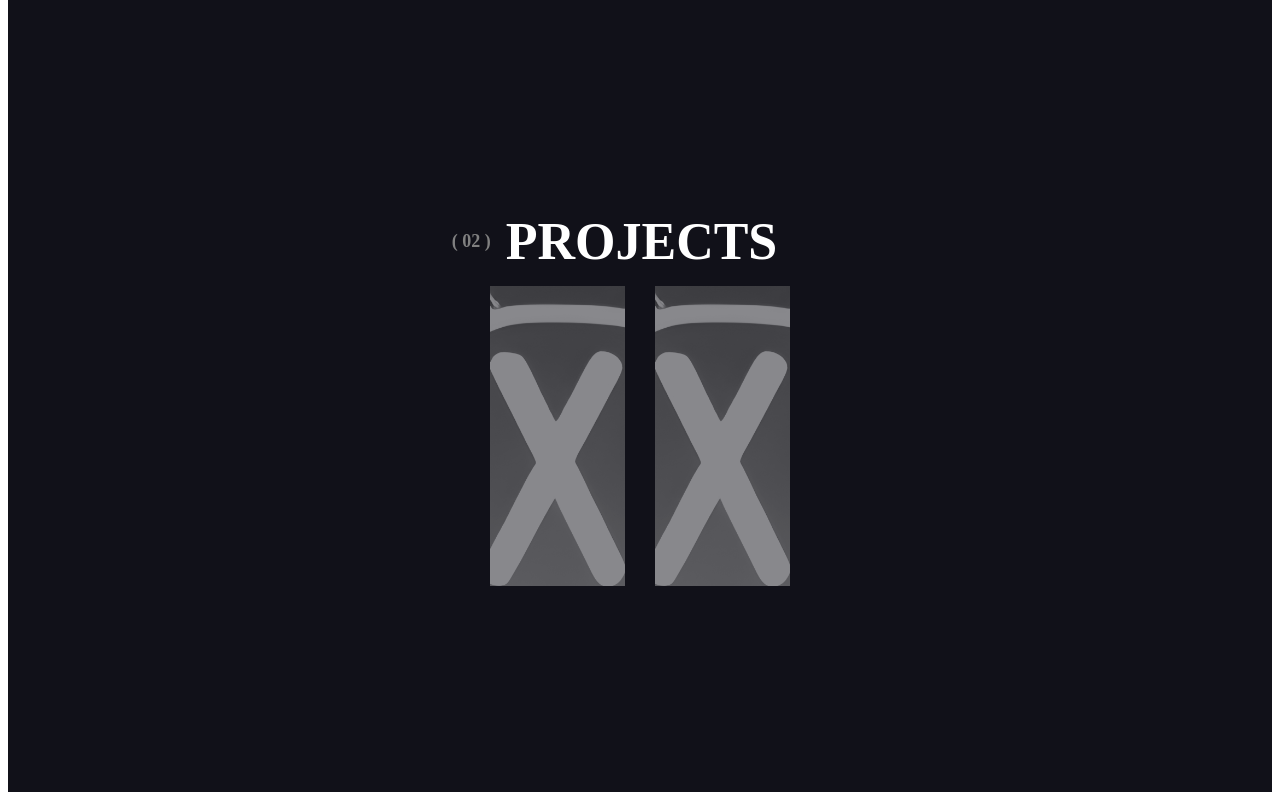
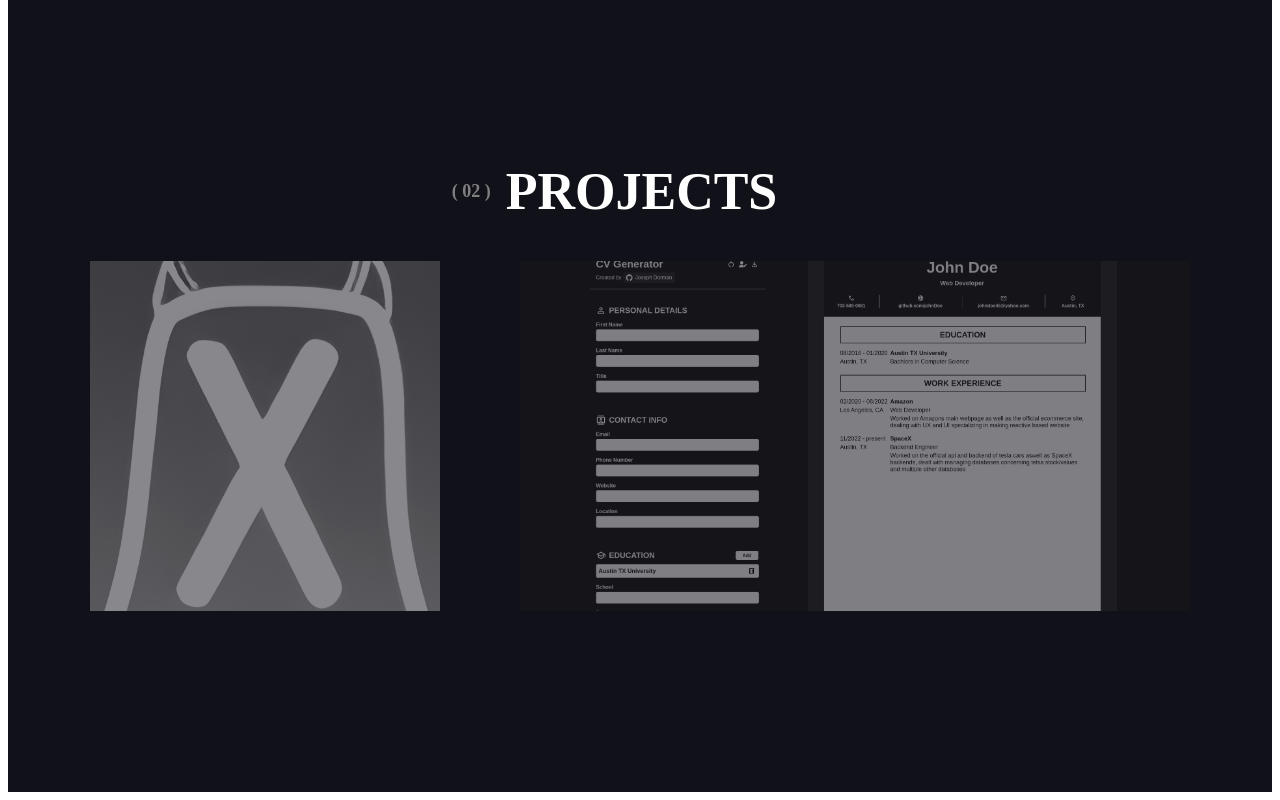
Before and after one commit to josephdorman/portfolio, a React (Vite) app: page / in a window 1280 px wide. Shown: the part 1268-2068 px from the top of the page. Built offline with nearby package versions, Linux system fonts and the light colour scheme; the HTML template or start-up script is replaced by a standard one.

Commit message:
feat: finish ui example for projects

```diff
--- a/src/components/projects.jsx
+++ b/src/components/projects.jsx
@@ -1,4 +1,5 @@
 import lucid from "/lucidbot.jpg";
+import gen from "/cv-generator-preview.png";
 import "../styles/projects.css";
 
 function Projects() {
@@ -6,6 +7,7 @@ function Projects() {
   let centerY = window.innerHeight / 2;
 
   function onPointerEnter(e) {
+    console.log(e.target);
     let diffX = (centerX - e.clientX) / 15;
     let diffY = (centerY - e.clientY) / 15;
 
@@ -14,8 +16,8 @@ function Projects() {
   }
 
   function onPointerMove(e) {
-    let diffX = (centerX - e.clientX) / 15;
-    let diffY = (centerY - e.clientY) / 15;
+    let diffX = (centerX - e.clientX) / 40;
+    let diffY = (centerY - e.clientY) / 40;
 
     e.target.style.transition = `none`;
     e.target.style.transform = `translateY(${diffY}px) translateX(${diffX}px)`;
@@ -34,21 +36,23 @@ function Projects() {
           <span>PROJECTS</span>
         </h2>
         <div className="project-container">
-          <div
+          <div className="project-card lucid">
+            <img
               onPointerLeave={onPointerLeave}
               onPointerEnter={onPointerEnter}
               onPointerMove={onPointerMove}
-            className="project-card lucid"
-          >
-            <img src={lucid} alt="" />
+              src={lucid}
+              alt=""
+            />
           </div>
-          <div
+          <div className="project-card gen">
+            <img
               onPointerLeave={onPointerLeave}
               onPointerEnter={onPointerEnter}
               onPointerMove={onPointerMove}
-            className="project-card lucid"
-          >
-            <img src={lucid} alt="" />
+              src={gen}
+              alt=""
+            />
           </div>
         </div>
       </div>
--- a/src/styles/projects.css
+++ b/src/styles/projects.css
@@ -11,17 +11,16 @@
 
 .project-container {
   display: grid;
-  grid-template-columns: 1fr 1fr;
+  grid-template-columns: 400px 1fr;
   grid-template-rows: 1fr;
+  align-items: center;
   gap: 30px;
-  height: 300px;
+  height: 400px;
   width: 100%;
-  max-width: 300px;
+  max-width: 1100px;
 }
 
 .project-card {
-  height: 1fr;
-  width: 1fr;
   display: flex;
   justify-content: center;
   align-items: center;
@@ -42,11 +41,21 @@
   filter: grayscale(0%);
 }
 
-.project-card.lucid img {
+.project-card.lucid {
   height: 350px;
   width: 350px;
 }
 
-.project-card.generator {
-  background-image: url("../../public/cv-generator-preview.png");
+.project-card.lucid img {
+  height: 400px;
+  width: 400px;
 }
+
+.project-card.gen {
+  height: 350px;
+  min-width: 350px;
+}
+
+.project-card.gen img {
+  height: 400px;
+}
```
Lines whose indentation alone changed are shown as unchanged.
